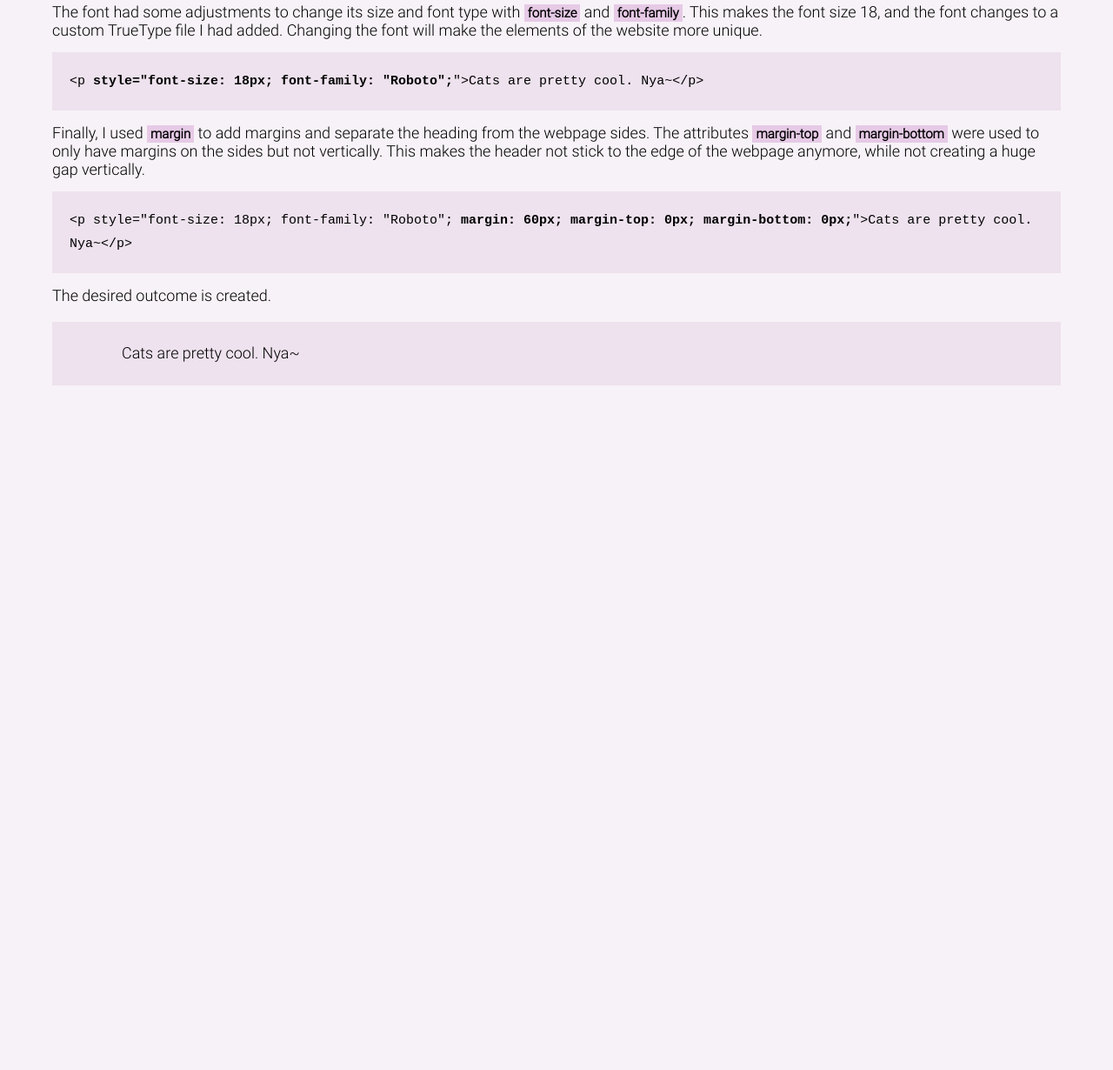
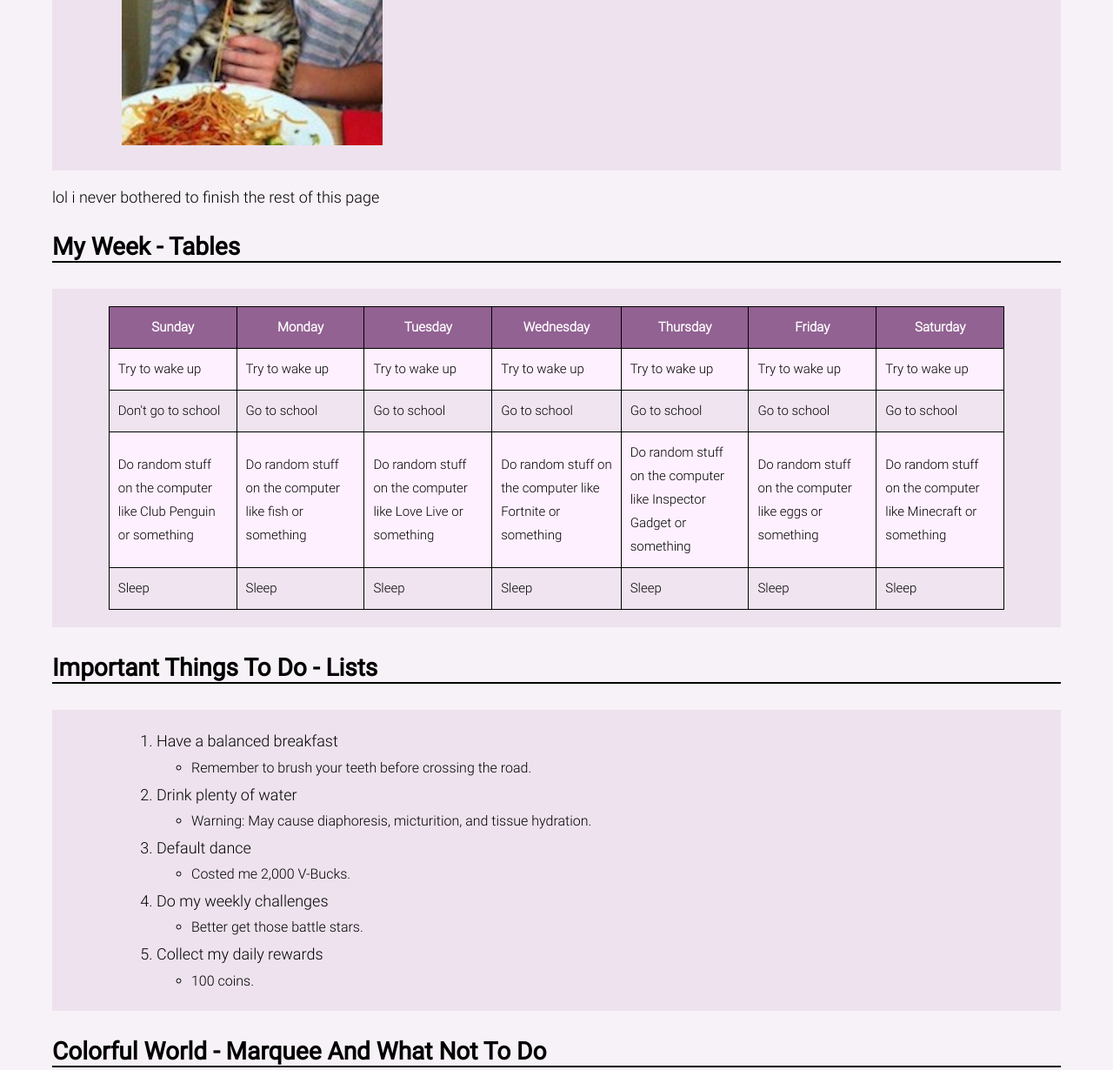
Before and after one commit to PuffyDucks/csportfolio, a plain HTML site: page how-to.html in a window 1280 px wide. Shown: the part 3690-4920 px from the top of the page at 87% size. Before the commit the page ends 4153 px from the top, so only its background shows below. Drawn offline with Linux system fonts and the light colour scheme.

Commit message:
(not)finish 2
appearantly i didn't finish it but i still didn't finish it lol

```diff
--- a/how-to.html
+++ b/how-to.html
@@ -65,20 +65,114 @@
     </div>
     <hr class="separate">
     <h2 class="sub">Image</h2><br>
-    <p class="desc">The paragraph is created using the <b class="code">&lt;img&gt;</b> tag, with the <b class="code">src</b> attribute. On this website, the image's size is originally the desired size in the files.</p>
-    <p class="code"><b>&lt;p&gt;Cats are pretty cool. Nya~&lt;p&gt;</b></p>
+    <p class="desc">The image is created using the <b class="code">&lt;img&gt;</b> tag, with the <b class="code">src</b> attribute for the image source. On this website, the image's size is originally the desired size in the files.</p>
+    <p class="code"><b>&lt;img src="images/cat1.jpg"&gt;</b></p>
     <p class="desc">Which results in</p>
     <div class="output">
-      <p>Cats are pretty cool. Nya~<p>
+      <img src="images/cat.jpg">
     </div>
-    <p class="desc">While this does have the text as wanted, the style is still plain. So, CSS can be used to change it using the style attribute. What I personally did for this website was adjust the margins and font.</p><br>
-    <p class="desc">The font had some adjustments to change its size and font type with <b class="code">font-size</b> and <b class="code">font-family</b>. This makes the font size 18, and the font changes to a custom TrueType file I had added. Changing the font will make the elements of the website more unique.</p>
-    <p class="code">&lt;p <b>style="font-size: 18px; font-family: "Roboto";</b>"&gt;Cats are pretty cool. Nya~&lt;/p&gt;</p>
-    <p class="desc">Finally, I used <b class="code">margin</b> to add margins and separate the heading from the webpage sides. The attributes <b class="code">margin-top</b> and <b class="code">margin-bottom</b> were used to only have margins on the sides but not vertically. This makes the header not stick to the edge of the webpage anymore, while not creating a huge gap vertically.</p>
-    <p class="code">&lt;p style="font-size: 18px; font-family: "Roboto"; <b>margin: 60px; margin-top: 0px; margin-bottom: 0px;</b>"&gt;Cats are pretty cool. Nya~&lt;/p&gt;</p>
-    <p class="desc">The desired outcome is created.</p>
+    <p class = desc> lol i never bothered to finish the rest of this page </p>
+    <div class="heading">
+      <h2 class="title">My Week - Tables</h2>
+    </div>
     <div class="output">
-      <p class="output" style="font-size: 18px; margin: 60px; margin-top: 0px; margin-bottom: 0px;">Cats are pretty cool. Nya~</p>
+      <table class="week" align="center">
+        <tr class="week">
+          <th class="week">Sunday</th>
+          <th class="week">Monday</th>
+          <th class="week">Tuesday</th>
+          <th class="week">Wednesday</th>
+          <th class="week">Thursday</th>
+          <th class="week">Friday</th>
+          <th class="week">Saturday</th>
+        </tr>
+        <tr class="week">
+          <td class="week">Try to wake up</td>
+          <td class="week">Try to wake up</td>
+          <td class="week">Try to wake up</td>
+          <td class="week">Try to wake up</td>
+          <td class="week">Try to wake up</td>
+          <td class="week">Try to wake up</td>
+          <td class="week">Try to wake up</td>
+        </tr>
+        <tr class="week">
+          <td class="week">Don't go to school</td>
+          <td class="week">Go to school</td>
+          <td class="week">Go to school</td>
+          <td class="week">Go to school</td>
+          <td class="week">Go to school</td>
+          <td class="week">Go to school</td>
+          <td class="week">Go to school</td>
+        </tr>
+        <tr class="week">
+          <td class="week">Do random stuff on the computer like Club Penguin or something</td>
+          <td class="week">Do random stuff on the computer like fish or something</td>
+          <td class="week">Do random stuff on the computer like Love Live or something</td>
+          <td class="week">Do random stuff on the computer like Fortnite or something</td>
+          <td class="week">Do random stuff on the computer like Inspector Gadget or something</td>
+          <td class="week">Do random stuff on the computer like eggs or something</td>
+          <td class="week">Do random stuff on the computer like Minecraft or something</td>
+        </tr>
+        <tr class="week">
+          <td class="week">Sleep</td>
+          <td class="week">Sleep</td>
+          <td class="week">Sleep</td>
+          <td class="week">Sleep</td>
+          <td class="week">Sleep</td>
+          <td class="week">Sleep</td>
+          <td class="week">Sleep</td>
+        </tr>
+      </table>
+    </div>
+    <div class="heading">
+      <h2 class="title">Important Things To Do - Lists</h2>
+    </div>
+    <div class="output">
+      <ol class="week">
+        <li>Have a balanced breakfast</li>
+        <ul class="sub">
+          <li>Remember to brush your teeth before crossing the road.</li>
+        </ul>
+        <li>Drink plenty of water</li>
+        <ul class="sub">
+          <li>Warning: May cause diaphoresis, micturition, and tissue hydration.</li>
+        </ul>
+        <li>Default dance</li>
+        <ul class="sub">
+          <li>Costed me 2,000 V-Bucks.</li>
+        </ul>
+        <li>Do my weekly challenges</li>
+        <ul class="sub">
+          <li>Better get those battle stars.</li>
+        </ul>
+        <li>Collect my daily rewards</li>
+        <ul class="sub">
+          <li>100 coins.</li>
+        </ul>
+      </ol>
+    </div>
+    <div class="heading">
+      <h2 class="title">Colorful World - Marquee And What Not To Do</h2>
+    </div>
+    <div class="output">
+      <p class="marquee">
+        <span class="marquee">
+          <marquee direction="right" scrollamount="10vw">LOOK AT ME GO</marquee>
+          <marquee direction="right" scrollamount="70vw">LOOK AT ME GO</marquee>
+          <marquee direction="right" scrollamount="60vw">LOOK AT ME GO</marquee>
+          <marquee direction="right" scrollamount="20vw">LOOK AT ME GO</marquee>
+          <marquee direction="right" scrollamount="100vw">LOOK AT ME GO</marquee>
+          <marquee direction="right" scrollamount="30vw">LOOK AT ME GO</marquee>
+          <marquee direction="right" scrollamount="300vw">IM SANS UNDERTALE</marquee>
+          <marquee direction="down" height="20px">WHEEEEEEEEEEEEEEEEEE</marquee>
+          <marquee direction="down" height="20px">WHEEEEEEEEEEEEEEEEEE</marquee>
+          <marquee direction="down" scrollamount="10vw" width="500" height="50" behavior="alternate" style="border:solid">
+            <marquee behavior="alternate">
+              boingboingboingboing
+            </marquee>
+          </marquee>
+        </span>
+      <p>
     </div>
 </body>
 </html>
```
